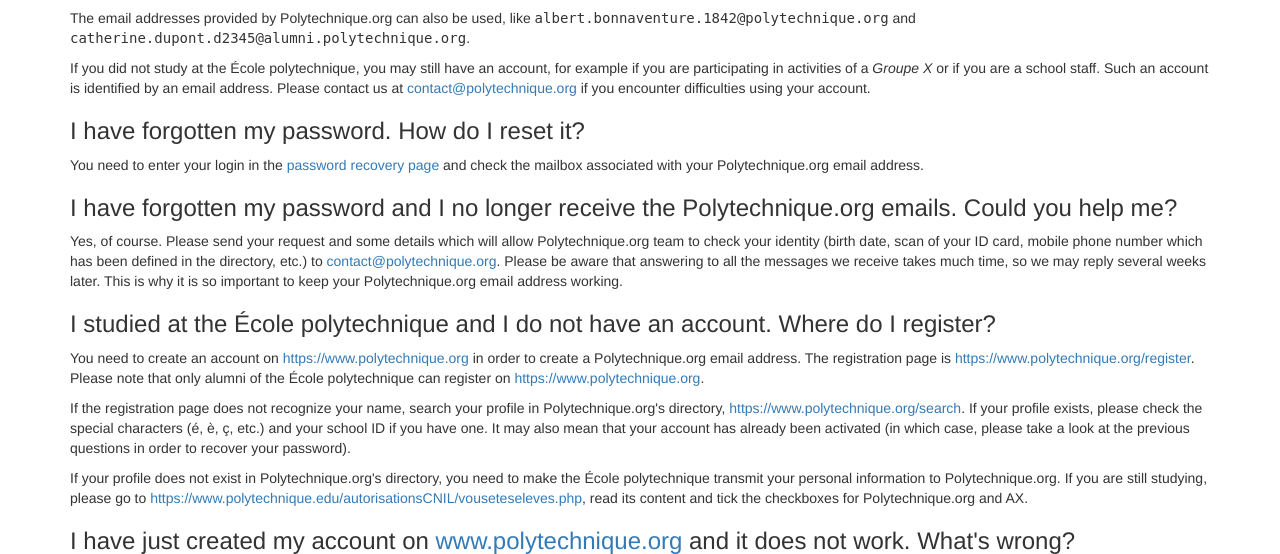
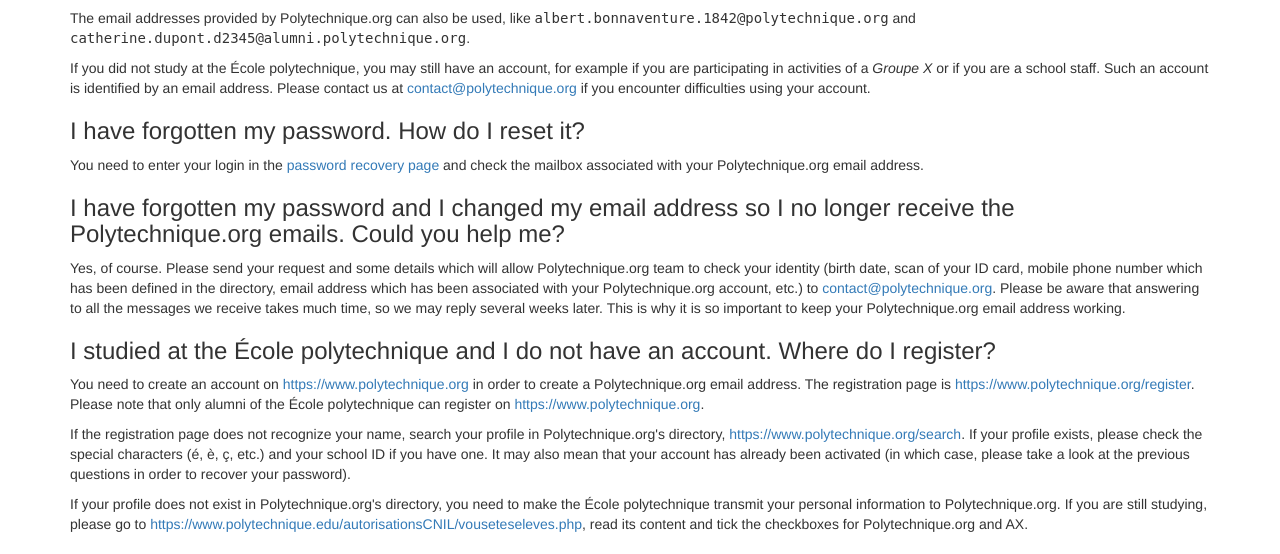
Before and after one commit to Polytechnique-org/xorgauth, a Django app: template xorgauth/templates/faq.html in a window 1280 px wide. Shown: the part 311-865 px from the top of the page. Run offline with Django 3.2, Linux system fonts and the light colour scheme; the template is opened without the code that fills it, so the values that code supplies are empty; some libraries are stand-ins or nearby versions.

Commit message:
Improve the wording of the account recovery process
- It seems that users understand "I changed my email address" better
  than "I no longer receive the Polytechnique.org emails".
- Their last known email address is something which can increase our
  trust in the account recovery request further.

```diff
--- a/xorgauth/templates/faq.html
+++ b/xorgauth/templates/faq.html
@@ -16,8 +16,8 @@
 <h3>{% trans "I have forgotten my password. How do I reset it?" %}</h3>
 <p>{% blocktrans %}You need to enter your login in the <a href="{{ pwd_reset_url }}">password recovery page</a> and check the mailbox associated with your Polytechnique.org email address.{% endblocktrans %}</p>
 
-<h3>{% trans "I have forgotten my password and I no longer receive the Polytechnique.org emails. Could you help me?" %}</h3>
-<p>{% blocktrans with contact_mail_link='<a href="mailto:contact@polytechnique.org">contact@polytechnique.org</a>' %}Yes, of course. Please send your request and some details which will allow Polytechnique.org team to check your identity (birth date, scan of your ID card, mobile phone number which has been defined in the directory, etc.) to {{ contact_mail_link }}. Please be aware that answering to all the messages we receive takes much time, so we may reply several weeks later. This is why it is so important to keep your Polytechnique.org email address working.{% endblocktrans %}</p>
+<h3>{% trans "I have forgotten my password and I changed my email address so I no longer receive the Polytechnique.org emails. Could you help me?" %}</h3>
+<p>{% blocktrans with contact_mail_link='<a href="mailto:contact@polytechnique.org">contact@polytechnique.org</a>' %}Yes, of course. Please send your request and some details which will allow Polytechnique.org team to check your identity (birth date, scan of your ID card, mobile phone number which has been defined in the directory, email address which has been associated with your Polytechnique.org account, etc.) to {{ contact_mail_link }}. Please be aware that answering to all the messages we receive takes much time, so we may reply several weeks later. This is why it is so important to keep your Polytechnique.org email address working.{% endblocktrans %}</p>
 
 <h3>{% trans "I studied at the École polytechnique and I do not have an account. Where do I register?" %}</h3>
 <p>{% blocktrans with xorg_link='<a href="https://www.polytechnique.org">https://www.polytechnique.org</a>' xorg_reg_link='<a href="https://www.polytechnique.org/register">https://www.polytechnique.org/register</a>' %}You need to create an account on {{ xorg_link }} in order to create a Polytechnique.org email address. The registration page is {{ xorg_reg_link }}. Please note that only alumni of the École polytechnique can register on {{ xorg_link }}.{% endblocktrans %}</p>
```
Also changed, not shown: xorgauth/locale/fr/LC_MESSAGES/django.po.
